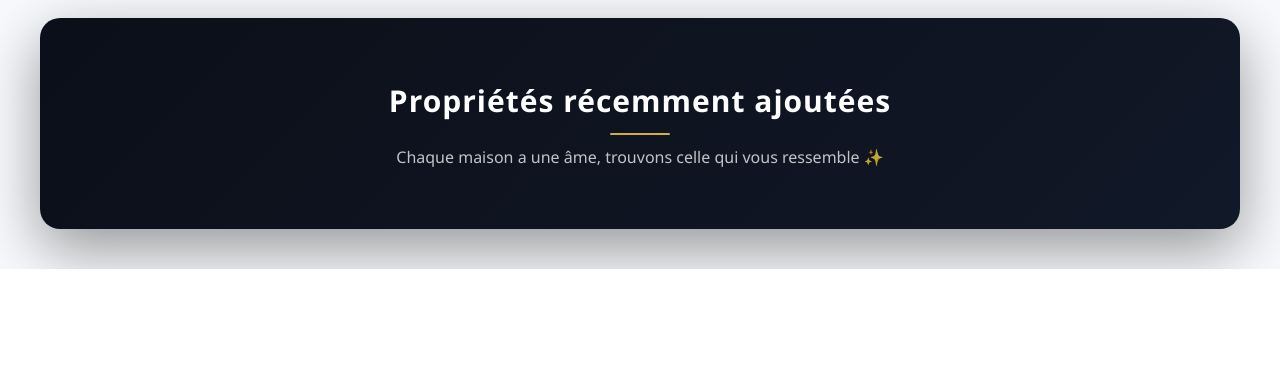
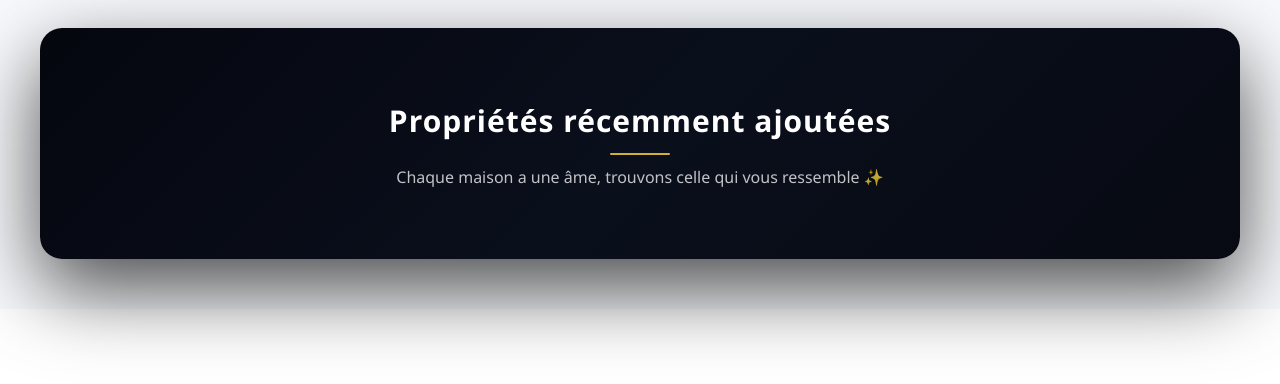
Before and after one commit to kabadigital/kaba, a website: page public/index.html in a window 1280 px wide. Shown: the part 792-1176 px from the top of the page. Drawn offline with Linux system fonts and the light colour scheme; no server answers.

Commit message:
style update

```diff
--- a/public/style.css
+++ b/public/style.css
@@ -1477,3 +1477,19 @@ body {
   font-size: 16px;
   margin-top: 10px;
 }
+
+/* ================= SECTION ULTRA SOMBRE LUXE ================= */
+
+.dark-section {
+  background: linear-gradient(135deg, #05070f, #0a0f1c, #070a12);
+  padding: 70px 25px;
+  border-radius: 22px;
+
+  margin: 50px auto;
+  max-width: 1200px;
+
+  box-shadow: 0 30px 80px rgba(0,0,0,0.7);
+
+  position: relative;
+  overflow: hidden;
+}
```
